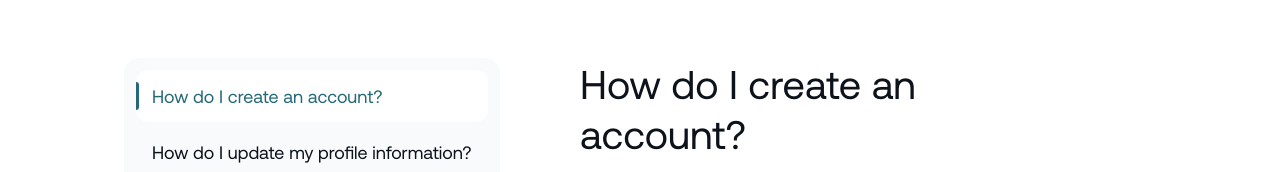
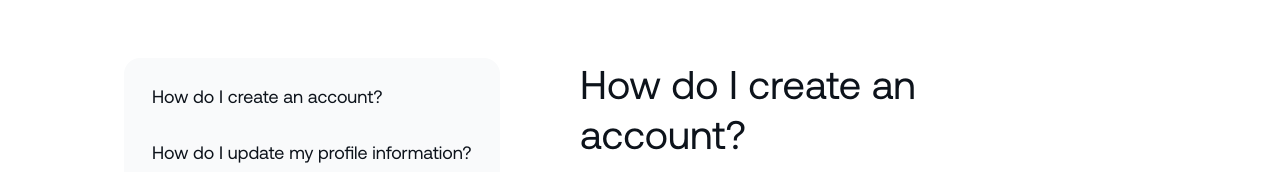
Before and after one commit to azkaanasiyya/softqa, a Next.js app: page /help/helpdetail in a window 1280 px wide. Shown: the part 372-544 px from the top of the page. Built offline with nearby package versions, Linux system fonts and the light colour scheme.

Commit message:
style: adjust hover

```diff
--- a/src/components/help/helpdetail/maincontent.tsx
+++ b/src/components/help/helpdetail/maincontent.tsx
@@ -6,17 +6,38 @@ export default function MainContent() {
     return (
         <div className="flex flex-col justify-center items-center bg-base-white px-6 md:px-8 lg:px-[124px] py-12 md:py-16 lg:pt-[104px] lg:pb-[116px]">
             <div className="max-w-[1192px] flex flex-col lg:flex-row gap-12 lg:gap-8 items-start">
-                <FadeInSection delay={0.5} className="hidden md:flex md:flex-col gap-1 rounded-[16px] bg-grayscale-50 p-3 w-full lg:max-w-[376px]">
-                    <div className="relative flex flex-col py-3 px-4 rounded-[12px] bg-base-white text-[18px] leading-7 text-primary-500">
-                        <div className="absolute left-0 top-1/2 -translate-y-1/2 bottom-6 w-[3px] h-7 bg-primary-500 rounded-tr-[4px] rounded-br-[4px]"/>
-                        How do I create an account?
+                <FadeInSection
+                delay={0.5}
+                className="hidden md:flex md:flex-col gap-1 rounded-[16px] bg-grayscale-50 p-3 w-full lg:max-w-[376px] cursor-pointer"
+                >
+                {[
+                    "How do I create an account?",
+                    "How do I update my profile information?",
+                    "How can I delete my account?",
+                    "Configure sign up and login settings",
+                    "Understand main dev account",
+                    "Collaborate with team in a workspace",
+                ].map((text, idx) => (
+                    <div
+                        key={idx}
+                        className="
+                            group relative flex flex-col py-3 px-4 text-[18px] leading-7 text-grayscale-900
+                            hover:bg-base-white hover:text-primary-500 hover:rounded-[12px]
+                            transition-colors duration-200
+                        "
+                    >
+                        <span
+                            className="
+                                absolute left-0 top-1/2 -translate-y-1/2 w-[3px] h-7 bg-primary-500
+                                rounded-tr-[4px] rounded-br-[4px]
+                                opacity-0 group-hover:opacity-100 transition-opacity duration-200
+                            "
+                        />
+                        {text}
                     </div>
-                    <div className="flex flex-col py-3 px-4 text-[18px] leading-7 text-grayscale-900">How do I update my profile information?</div>
-                    <div className="flex flex-col py-3 px-4 text-[18px] leading-7 text-grayscale-900">How can I delete my account?</div>
-                    <div className="flex flex-col py-3 px-4 text-[18px] leading-7 text-grayscale-900">Configure sign up and login settings</div>
-                    <div className="flex flex-col py-3 px-4 text-[18px] leading-7 text-grayscale-900">Understand main dev account</div>
-                    <div className="flex flex-col py-3 px-4 text-[18px] leading-7 text-grayscale-900">Collaborate with team in a workspace</div>
+                ))}
                 </FadeInSection>
+
                 <SelectQuestion />
                 <FadeInSection delay={0.5} className="flex flex-col gap-12 lg:pl-12 lg:pr-[102px] max-w-[784px] w-full">
                     <FadeInSection delay={0.5} className="flex flex-col gap-6">
```
